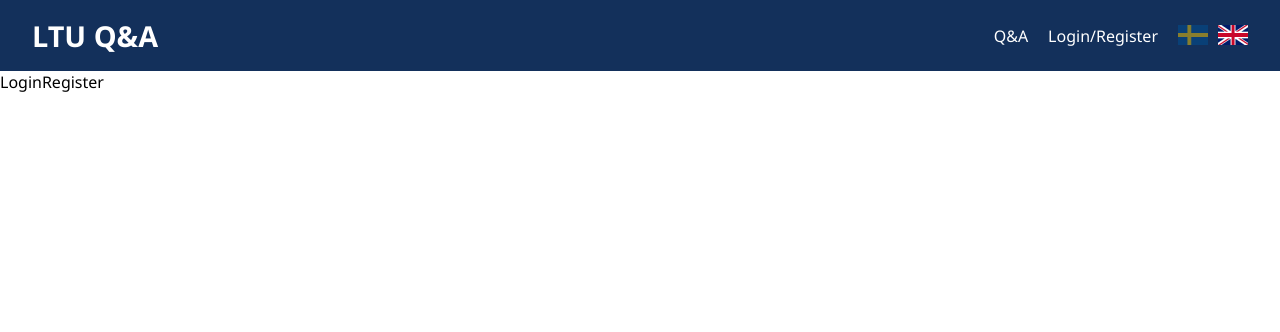
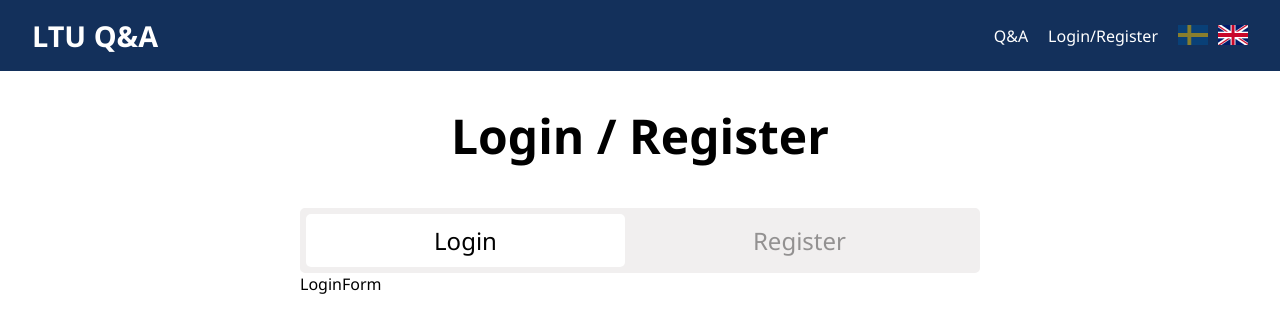
Before and after one commit to stridsmaskinerna/QA-Platform-Frontend, a React (Vite) app: page /login in a window 1280 px wide. Shown: the top 332 px of the page. Built offline with nearby package versions, Linux system fonts and the light colour scheme.

Commit message:
finished setting up the form in tabs component

```diff
--- a/src/App.tsx
+++ b/src/App.tsx
@@ -21,6 +21,7 @@ import {
 function App() {
     return (
         <ErrorBoundary>
+            <main className="app">
                 <Header />
                 <Routes>
                     <Route
@@ -76,6 +77,7 @@ function App() {
                         }
                     />
                 </Routes>
+            </main>
         </ErrorBoundary>
     );
 }
--- a/src/components/index.ts
+++ b/src/components/index.ts
@@ -3,3 +3,4 @@ export * from "./header";
 export * from "./errorBoundary";
 export * from "./tabs";
 export * from "./questionCard";
+export * from "./loginForm";
--- /dev/null
+++ b/src/components/loginForm/LoginForm.tsx
@@ -0,0 +1,3 @@
+export function LoginForm() {
+    return <div>LoginForm</div>;
+}
--- /dev/null
+++ b/src/components/loginForm/index.ts
@@ -0,0 +1 @@
+export * from "./LoginForm";
--- a/src/global.css
+++ b/src/global.css
@@ -16,3 +16,9 @@ html {
     --tabBtnText-active: black;
     --tabBtnText-inactive: rgba(144, 142, 142, 0.977);
 }
+
+.app {
+    display: flex;
+    flex-direction: column;
+    min-height: 100vh;
+}
--- a/src/locale/en.json
+++ b/src/locale/en.json
@@ -5,6 +5,7 @@
         "admin": "Admin",
         "logout": "Log out",
         "qa": "Q&A",
-        "loginRegister": "Login/Register"
+        "loginRegister": "Login/Register",
+        "register": "Register"
     }
 }
--- a/src/locale/sv.json
+++ b/src/locale/sv.json
@@ -5,6 +5,7 @@
         "admin": "Admin",
         "logout": "Logga ut",
         "qa": "Frågor & Svar",
-        "loginRegister": "Logga in/Registrering"
+        "loginRegister": "Logga in/Registrering",
+        "register": "Registrering"
     }
 }
--- /dev/null
+++ b/src/pages/loginRegister/LoginRegister.module.css
@@ -0,0 +1,12 @@
+.container {
+    display: flex;
+    width: 100vw;
+    flex: 1;
+    flex-direction: column;
+    align-items: center;
+}
+
+.container h2 {
+    margin-top: 4vh;
+    font-size: clamp(23px, 8vw, 3rem);
+}
--- a/src/pages/loginRegister/LoginRegister.tsx
+++ b/src/pages/loginRegister/LoginRegister.tsx
@@ -1,3 +1,38 @@
+import { useTranslation } from "react-i18next";
+import { LoginForm, Tabs } from "../../components";
+import styles from "./LoginRegister.module.css";
+import { CSSProperties } from "react";
+
+const tabsContainerStyle: CSSProperties = { marginTop: "5vh" };
+const tabsBtnStyle: CSSProperties = {
+    fontSize: "clamp(16px, 2vw, 1.5rem)",
+    paddingInline: "clamp(20px, 10vw, 11rem)"
+};
+
 export function LoginRegister() {
-    return <div>LoginRegister</div>;
+    const { t } = useTranslation();
+    return (
+        <section className={styles.container}>
+            <header>
+                <h2>{t("loginRegister").split("/").join(" / ")}</h2>
+            </header>
+            <Tabs
+                tabs={[
+                    {
+                        content: <LoginForm />,
+                        index: 1,
+                        title: t("login"),
+                        btnStyle: tabsBtnStyle
+                    },
+                    {
+                        content: <LoginForm />,
+                        index: 2,
+                        title: t("register"),
+                        btnStyle: tabsBtnStyle
+                    }
+                ]}
+                containerStyle={tabsContainerStyle}
+            />
+        </section>
+    );
 }
```
Lines whose indentation alone changed are shown as unchanged.
